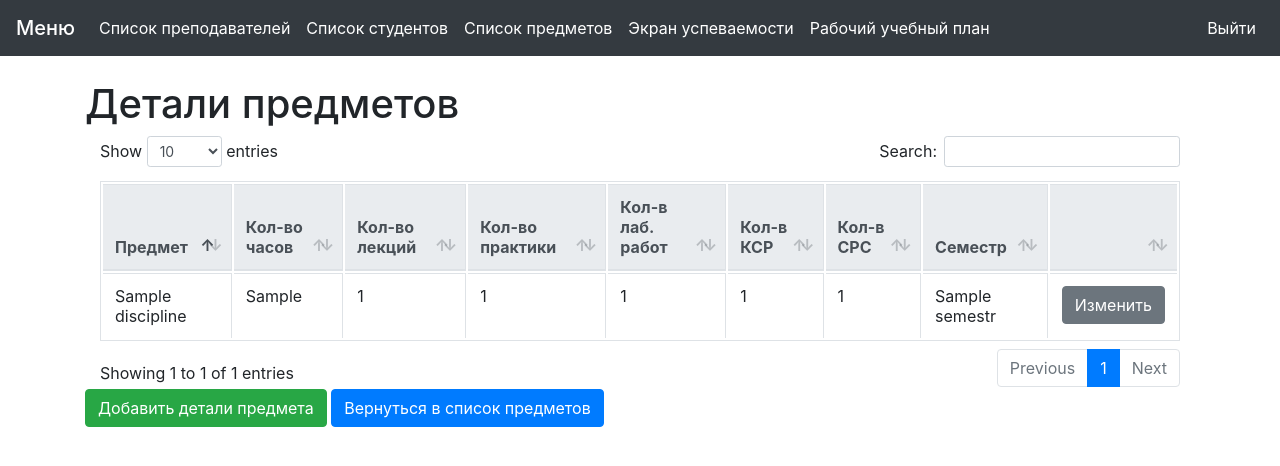
After one commit to voffan/umo, a Django app: page /disciplines/details_list/ in a window 1280 px wide. The commit adds this page. Shown: the top 466 px of the page. Run offline with Django 3.2, Linux system fonts and the light colour scheme; a user stored in the database is signed in; tables that the repository leaves empty hold one stand-in row (values such as "Sample post"); some libraries are stand-ins or nearby versions.

Commit message:
Добавил кол-во часов в экране успеваемости + редактирование деталей предмета

```diff
--- a/disciplines/urls.py
+++ b/disciplines/urls.py
@@ -6,9 +6,11 @@ urlpatterns = [
     url(r'^add/$', views.DisciplineCreate.as_view(), name='disciplines_add'),
     url(r'(?P<pk>[0-9]+)/update/$', views.DisciplineUpdate.as_view(), name='update'),
     url(r'^delete/$', views.discipline_delete, name='delete'),
+    url(r'(?P<pk>[0-9]+)/$', views.discipline_detail, name='detail'),
+    url(r'^details_list/$', views.DisciplineDetailsList.as_view(), name='details_list'),
+    url(r'^add_details/$', views.DetailsCreate.as_view(), name='details_add'),
+    url(r'(?P<pk>[0-9]+)/update_details/$', views.DisciplineDetailsUpdate.as_view(), name='update_details'),
     url(r'^export/$', views.export_to_excel, name='export'),
     url(r'^excel/$', views.excel, name='excel'),
-    url(r'(?P<pk>[0-9]+)/$', views.discipline_detail, name='detail'),
-    url(r'^add_details/$', views.DetailsCreate.as_view(), name='details_add'),
     url(r'^$', views.DisciplineList.as_view(), name='disciplines_list'),
 ]
--- a/disciplines/views.py
+++ b/disciplines/views.py
@@ -61,6 +61,13 @@ class DisciplineUpdate(UpdateView):
     ]
 
 
+def discipline_delete(request):
+    if request.method == 'POST':
+        discipline_ = Discipline.objects.get(pk=request.POST['discipline'])
+        discipline_.delete()
+        return HttpResponseRedirect(reverse('disciplines:disciplines_list'))
+
+
 class DisciplineDetail(DetailView):
     template_name = 'disciplines_detail.html'
     model = DisciplineDetails
@@ -74,6 +81,14 @@ def discipline_detail(request, pk):
     details_ = DisciplineDetails.objects.get(subject__id=subject_.id)
     form = DisciplineDetail(object=details_)
     return render(request, 'disciplines_detail.html', {'form': form})
+
+
+class DisciplineDetailsList(ListView):
+    template_name = 'disc_details.html'
+    context_object_name = 'discipline_details'
+
+    def get_queryset(self):
+        return DisciplineDetails.objects.all()
 
 
 class DetailsCreate(CreateView):
@@ -92,11 +107,20 @@ class DetailsCreate(CreateView):
     ]
 
 
-def discipline_delete(request):
-    if request.method == 'POST':
-        discipline_ = Discipline.objects.get(pk=request.POST['discipline'])
-        discipline_.delete()
-        return HttpResponseRedirect(reverse('disciplines:disciplines_list'))
+class DisciplineDetailsUpdate(UpdateView):
+    template_name = 'disciplines_update.html'
+    success_url = reverse_lazy('disciplines:disciplines_list')
+    model = DisciplineDetails
+    fields = [
+        'subject',
+        'Credit',
+        'Lecture',
+        'Practice',
+        'Lab',
+        'KSR',
+        'SRS',
+        'semestr',
+    ]
 
 
 def export_to_excel(request):
@@ -171,12 +195,13 @@ def export_to_excel(request):
         group = Group.objects.get(pk=group_id)
         students = group.grouplist_set.all()
         subjects = group.program.discipline_set.filter(disciplinedetails__semestr__name=semestr)
-
-        _row = 2
+        _row = 3
         _column = 2
-        ws.cell(row=1, column=1).value = 'ФИО'
+        ws.cell(row=1, column=1).value = group.Name
+        ws.cell(row=2, column=1).value = 'Всего часов:'
         for s in subjects:
             ws.cell(row=1, column=_column).value = s.Name
+            ws.cell(row=2, column=_column).value = s.control.hours
             _column += 1
         for gl in students:
             ws.cell(row=_row, column=1).value = gl.student.FIO
--- a/templates/base.html
+++ b/templates/base.html
@@ -73,6 +73,15 @@
     </script>
     <script>
         $(document).ready( function () {
+        $('#disc_details_table').DataTable( {
+        "language": {
+                "url": "//cdn.datatables.net/plug-ins/1.10.16/i18n/Russian.json"
+                }
+            } );
+        } );
+    </script>
+    <script>
+        $(document).ready( function () {
         $('#students_table').DataTable( {
         "language": {
                 "url": "//cdn.datatables.net/plug-ins/1.10.16/i18n/Russian.json"
--- a/templates/details_form.html
+++ b/templates/details_form.html
@@ -15,7 +15,7 @@
                         </div>
                     {% endfor %}
                     <center><p><button type="submit" class="btn btn-success">Сохранить</button>
-                    <a href= "{% url 'disciplines:disciplines_list' %}" class="btn btn-primary">Отмена</a></p></center>
+                    <a href= "{% url 'disciplines:details_list' %}" class="btn btn-primary">Отмена</a></p></center>
                 </div>
             </div>
         </form>
--- /dev/null
+++ b/templates/disc_details.html
@@ -0,0 +1,38 @@
+{% extends 'base.html' %}
+{% block title %}Детали предметов{% endblock %}
+{% block content %}
+    <h1>Детали предметов</h1>
+    <table id="disc_details_table" class="table table-bordered">
+        <thead class="thead-light">
+        <tr>
+        <th>Предмет</th>
+        <th>Кол-во часов</th>
+        <th>Кол-во лекций</th>
+        <th>Кол-во практики</th>
+        <th>Кол-в лаб. работ</th>
+        <th>Кол-в КСР</th>
+        <th>Кол-в СРС</th>
+        <th>Семестр</th>
+        <th></th>
+        </tr>
+        </thead>
+        <tbody>
+            {% for d in discipline_details %}
+            <tr>
+                <td> {{ d.subject }} </td>
+                <td> {{ d.Credit }} </td>
+                <td> {{ d.Lecture }} </td>
+                <td> {{ d.Practice }} </td>
+                <td> {{ d.Lab }} </td>
+                <td> {{ d.KSR }} </td>
+                <td> {{ d.SRS }} </td>
+                <td> {{ d.semestr }} </td>
+                <td> <a href="{% url 'disciplines:update_details' d.id %}"><input type="submit" value="Изменить"
+                                                                                   class="btn btn-secondary"></a></td>
+            </tr>
+            {% endfor %}
+        </tbody>
+    </table>
+    <a href="{% url 'disciplines:details_add' %}" class="btn btn-success">Добавить детали предмета</a>
+    <a href="{% url 'disciplines:disciplines_list' %}" class="btn btn-primary">Вернуться в список предметов</a>
+{% endblock %}
--- a/templates/disciplines.html
+++ b/templates/disciplines.html
@@ -56,5 +56,4 @@
     </table>
 
     <a href="{% url 'disciplines:disciplines_add' %}" class="btn btn-success">Добавить новый предмет</a>
-    <a href="{% url 'disciplines:details_add' %}" class="btn btn-primary">Добавить детали предмета</a>
 {% endblock %}
--- a/umo/models.py
+++ b/umo/models.py
@@ -81,7 +81,7 @@ class Discipline(models.Model):
 
 
 class DisciplineDetails(models.Model):
-    Credit = models.IntegerField(verbose_name="количество часов", db_index=True, blank=False, null=False)
+    Credit = models.CharField(verbose_name="количество часов", max_length=200, db_index=True, blank=False, null=False)
     Lecture = models.IntegerField(verbose_name="количество лекции", db_index=True, blank=False, null=False)
     Practice = models.IntegerField(verbose_name="количество практики", db_index=True, blank=False, null=False)
     Lab = models.IntegerField(verbose_name="количество лабораторных работ", db_index=True, blank=False, null=False)
@@ -97,7 +97,7 @@ class DisciplineDetails(models.Model):
 
 class Control(models.Model):
     controltype = models.CharField(verbose_name="тип контроля", max_length=100, db_index=True, blank=False, null=False)
-    hours = models.IntegerField(verbose_name="кол-во часов", db_index=True, null=False)
+    hours = models.CharField(verbose_name="кол-во часов", max_length=100, db_index=True, null=False)
 
     def __str__(self):
             return self.controltype
```
Also changed, not shown: templates/disciplines_detail.html (+1 -21 lines), templates/export_to_excel.html (+7 -2 lines).
